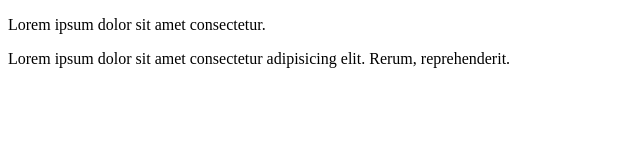
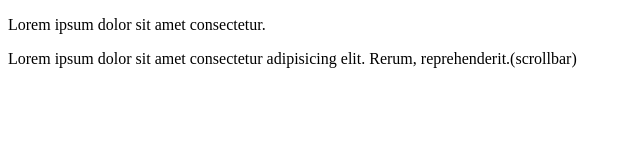
Before and after one commit to abhishek11800/localrepo, a plain HTML site: page index.html in a window 1280 px wide. Shown: the full height of the page, 0-640 px from the left. Drawn offline with Linux system fonts and the light colour scheme.

```diff
--- a/index.html
+++ b/index.html
@@ -7,6 +7,6 @@
 </head>
 <body>
     <p>Lorem ipsum dolor sit amet consectetur.</p>
-    <p>Lorem ipsum dolor sit amet consectetur adipisicing elit. Rerum, reprehenderit.</p>
+    <p>Lorem ipsum dolor sit amet consectetur adipisicing elit. Rerum, reprehenderit.(scrollbar)</p>
 </body>
 </html>
```
